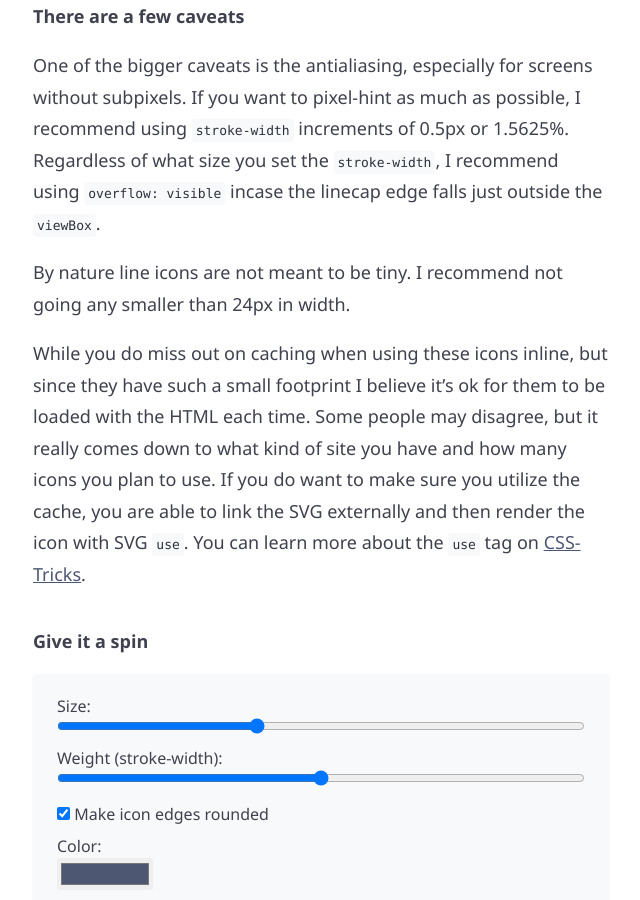
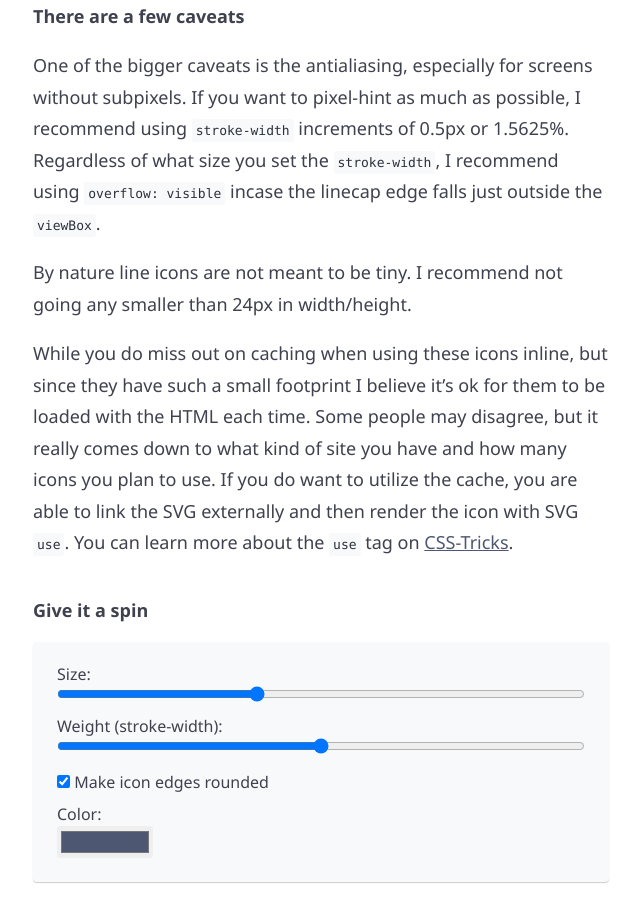
Before and after one commit to danklammer/danklammer.github.io, a Jekyll site: the page built from articles/_posts/2016-07-31-svg-stroke-ftw.md, in a window 1280 px wide and 900 px high, scrolled down 1699 px. Shown: the whole window, without its empty margins (319-959 px from the left). Built offline with Jekyll 4.4.1, drawn with Linux system fonts in a browser that asks for light colours.

Commit message:
More copy tweaks. It's amazing how many things you see after you push it out to the world.

```diff
--- a/articles/_posts/2016-07-31-svg-stroke-ftw.md
+++ b/articles/_posts/2016-07-31-svg-stroke-ftw.md
@@ -38,9 +38,9 @@ I ended up creating 75+ line icons using strictly `stroke` to define the shape.
 
 One of the bigger caveats is the antialiasing, especially for screens without subpixels. If you want to pixel-hint as much as possible, I recommend using `stroke-width` increments of 0.5px or 1.5625%. Regardless of what size you set the `stroke-width`, I recommend using `overflow: visible` incase the linecap edge falls just outside the `viewBox`.
 
-By nature line icons are not meant to be tiny. I recommend not going any smaller than 24px in width.
+By nature line icons are not meant to be tiny. I recommend not going any smaller than 24px in width/height.
 
-While you do miss out on caching when using these icons inline, but since they have such a small footprint I believe it's ok for them to be loaded with the HTML each time. Some people may disagree, but it really comes down to what kind of site you have and how many icons you plan to use. If you do want to make sure you utilize the cache, you are able to link the SVG externally and then render the icon with SVG `use`. You can learn more about the `use` tag on [CSS-Tricks].
+While you do miss out on caching when using these icons inline, but since they have such a small footprint I believe it's ok for them to be loaded with the HTML each time. Some people may disagree, but it really comes down to what kind of site you have and how many icons you plan to use. If you do want to utilize the cache, you are able to link the SVG externally and then render the icon with SVG `use`. You can learn more about the `use` tag on [CSS-Tricks].
 
 
 #### **Give it a spin**
```
